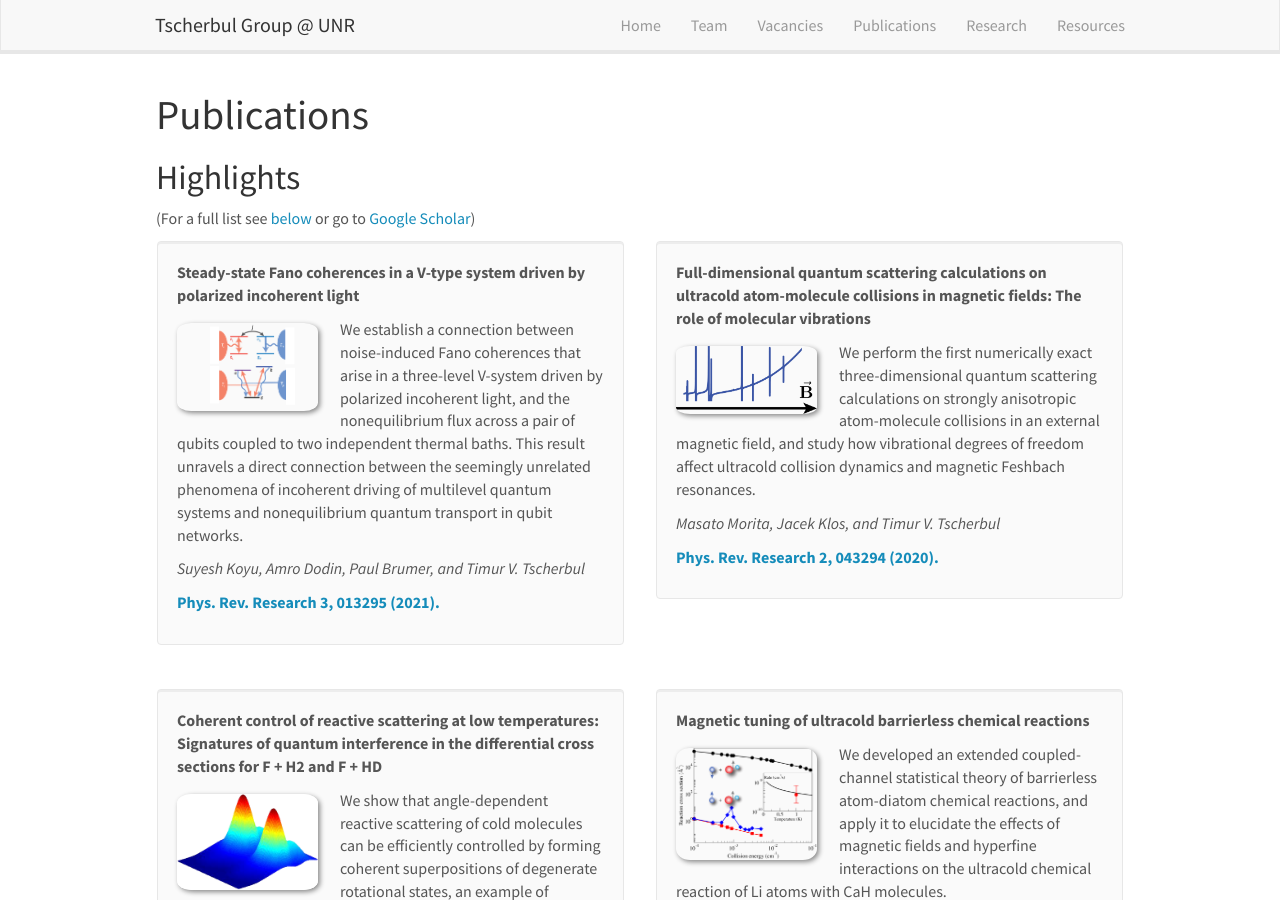
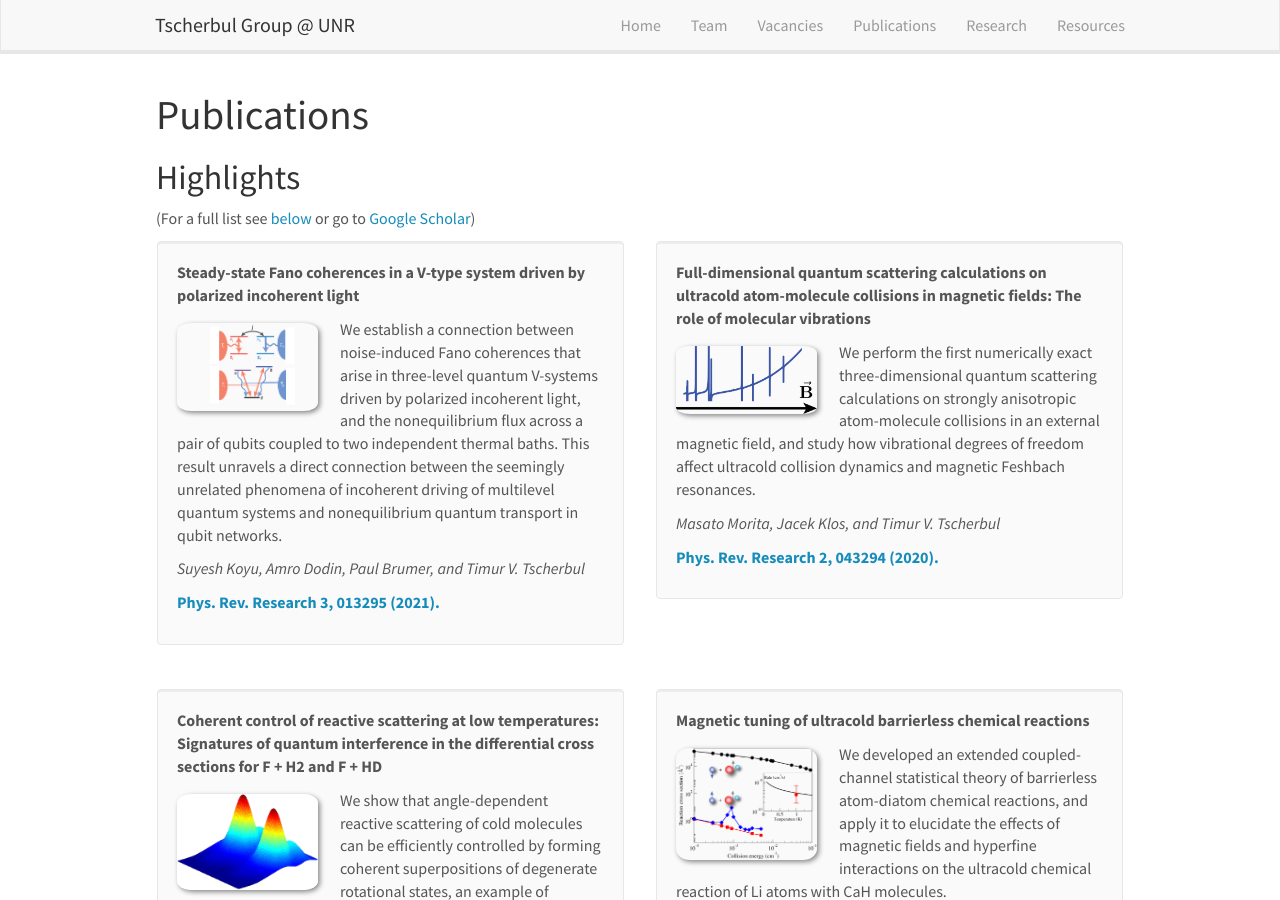
Before and after one commit to tscherbul/tscherbul.github.io, a Jekyll site: the page built from _pages/publications.md, in a window 1280 px wide and 900 px high. Built offline with Jekyll 4.4.1, drawn with Linux system fonts in a browser that asks for light colours; nearby versions of some CDN libraries.

Commit message:
Update publist.yml

```diff
--- a/_data/publist.yml
+++ b/_data/publist.yml
@@ -1,6 +1,6 @@
 - title: "Steady-state Fano coherences in a V-type system driven by polarized incoherent light"
   image: 2021-PRR-Vsystem.png
-  description: We establish a connection between noise-induced Fano coherences that arise in a three-level V-system driven by polarized incoherent light, and the nonequilibrium flux across a pair of qubits coupled to two independent thermal baths. This result unravels a direct connection between the seemingly unrelated phenomena of incoherent driving of multilevel quantum systems and nonequilibrium quantum transport in qubit networks.
+  description: We establish a connection between noise-induced Fano coherences that arise in three-level quantum V-systems driven by polarized incoherent light, and the nonequilibrium flux across a pair of qubits coupled to two independent thermal baths. This result unravels a direct connection between the seemingly unrelated phenomena of incoherent driving of multilevel quantum systems and nonequilibrium quantum transport in qubit networks.
   authors: Suyesh Koyu, Amro Dodin, Paul Brumer, and Timur V. Tscherbul
   link:
     url: https://journals.aps.org/prresearch/abstract/10.1103/PhysRevResearch.3.013295
```
